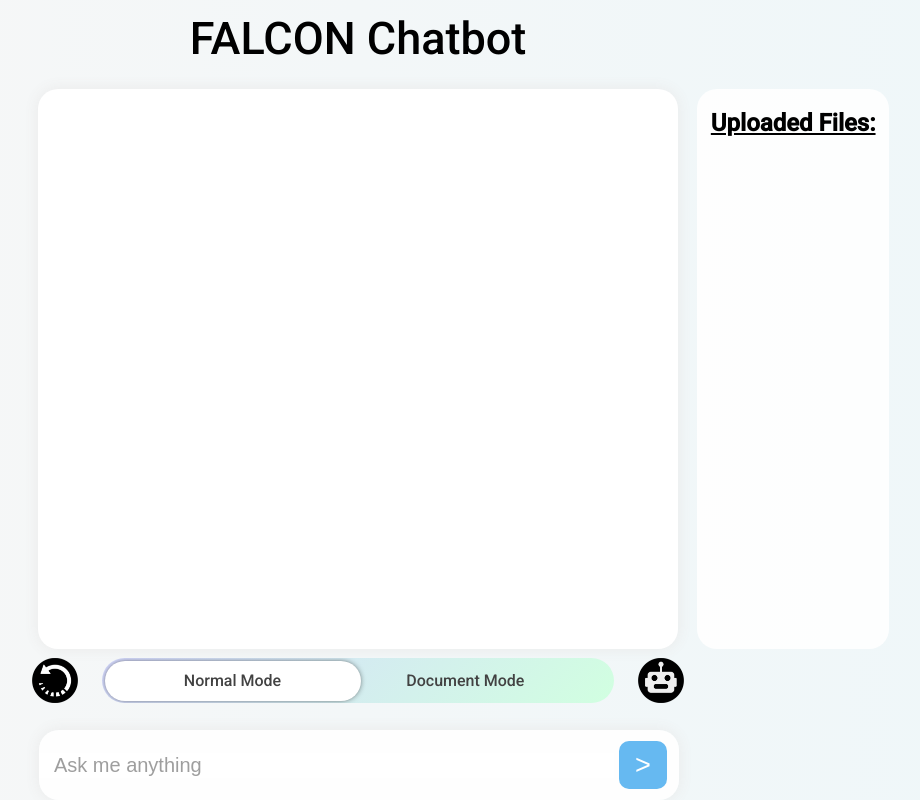
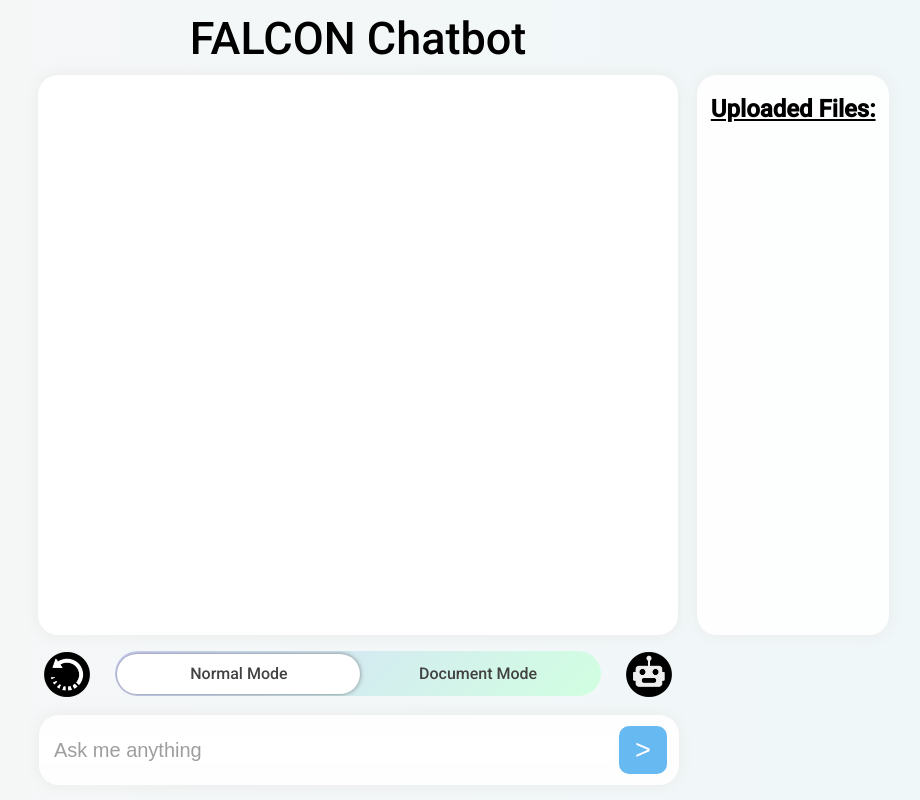
Before and after one commit to Cyberninja101/FalconAI, a Flask app: page / in a window 1280 px wide. Shown: the whole page, without its empty margins (282-1202 px from the left). Run offline with Flask 3, Linux system fonts and the light colour scheme.

Commit message:
minor css

```diff
--- a/Web_App/static/css/home.css
+++ b/Web_App/static/css/home.css
@@ -32,7 +32,7 @@ html, body {
     text-align: center;
     font-size: 45px;
     padding-top: 12px;
-    padding-bottom: 4px;
+    padding-bottom: 10px;
     color: rgb(0, 0, 0);
     width:100%;
     margin-left: 0px;
@@ -48,9 +48,10 @@ body {
 
 #chat_log {
     display: block;
-    margin-top: 20px;
+    /* margin-top: 20px; */
     margin-left: 25%;
     /* margin-right: 4vw; */
+    margin-bottom: 17px;
     padding-top: 0px;
     width: 50vmax;
     height: 70vh;
@@ -68,13 +69,14 @@ body {
 #uploaded_files {
     display: block;
     /* margin-right: 20vw; */
-    margin-top: 20px;
+    margin-top: 0px;
     margin-left:1.5vw;
     float:left;
     width: 15vmax;
     height: 70vh;
     border-radius: 20px;
     background-color: rgba(255, 255, 255, 0.9);
+    box-shadow: 0 0 15px rgb(233, 233, 233);
 }
 
 #submit_button:hover {
@@ -241,20 +243,27 @@ form {
 
 /*switch styles*/
 
-div.btn-container{
-    display: block;
+/* Middle Section */
+#middle_section {
+    display:flex;
+    width: 50vmax;
+    justify-content: space-between;
+    /* margin-top: 15px; */
+    /* margin-bottom: 15px; */
+}
+
+div.btn-container {
     margin-left: auto;
     margin-right: auto;
     vertical-align: middle;
     text-align: center;
     padding-top: 1vh;
-}
-
-div.btn-container {
     display: inline-block;
     position: relative;
     top: -9px;
 }
+
+
 
 label {
     font-size: 16px;
@@ -270,7 +279,7 @@ label {
 
 .btn-color-mode-switch > label.btn-color-mode-switch-inner{
     margin: 0px;
-    width: 40vmax;
+    width: 38vmax;
     height: 45px;
     /* background: #E0E0E0; */
     background: hsla(234, 100%, 92%, 1);
@@ -294,14 +303,15 @@ label {
     font-size: 16px;
     font-weight: 500;
     top: 13px;
-    right: 7vmax;
+    /* right: 7vmax; */
+    right:5vw;
 
 }
 
 .btn-color-mode-switch > label.btn-color-mode-switch-inner:after{
     display: flex;
     content: attr(data-off);
-    width: 20vmax;
+    width: 19vmax;
     height: 30px;
     background: #fff;
     border-radius: 26px;
@@ -349,14 +359,14 @@ label {
 
 .btn-color-mode-switch input[type="checkbox"]:checked + label.btn-color-mode-switch-inner:after{
     content: attr(data-on);
-    left: 19.8vmax;
+    left: 18.8vmax;
     background: #3c3c3c;
 }
 
 .btn-color-mode-switch input[type="checkbox"]:checked + label.btn-color-mode-switch-inner:before{
     content: attr(data-off);
     right: auto;
-    left: 7vmax;
+    left: 5vw;
     color: #030303;
 }
 
@@ -378,10 +388,11 @@ label {
     justify-content: center;
 
     background-color: rgba(0, 0, 0, 0);
-    padding: 10px 20px;
+
     border: none;
     border-radius: 5px;
     cursor: pointer;
+
 }
 .new_chat_button img {
     height: 45px;
@@ -393,7 +404,7 @@ label {
     justify-content: center;
 
     background-color: rgba(0, 0, 0, 0);
-    padding: 10px 20px;
+
     border: none;
     border-radius: 5px;
     cursor: pointer;
--- a/Web_App/templates/home.html
+++ b/Web_App/templates/home.html
@@ -18,7 +18,7 @@
         <div id="chat_log"></div>
         <div id="uploaded_files"><h2 style="text-decoration: underline;">Uploaded Files:</h2></div>
 
-        <div class="btn-container">
+        <div id="middle_section" class="btn-container">
             <button class="new_chat_button" onClick="window.location.reload();" title="New Chat">
                 <img src="../static/newchat_restart_icon.png" alt="Image">
 
```
